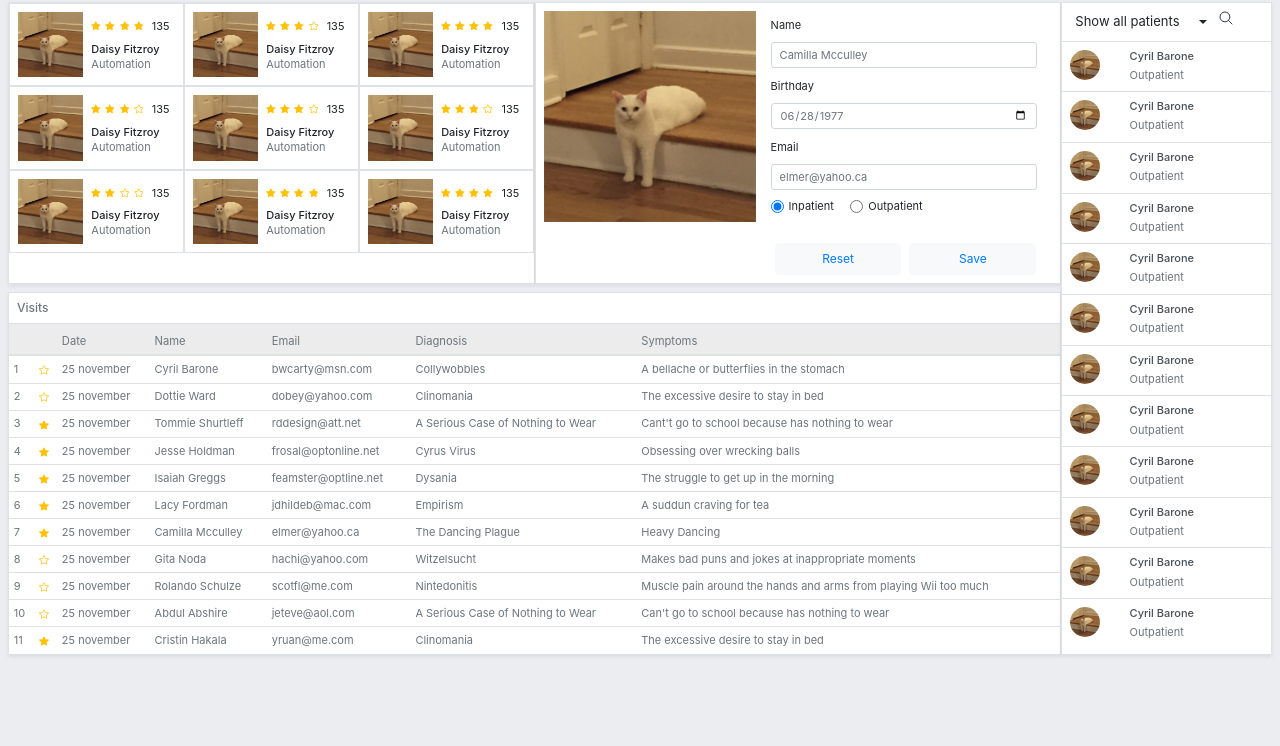
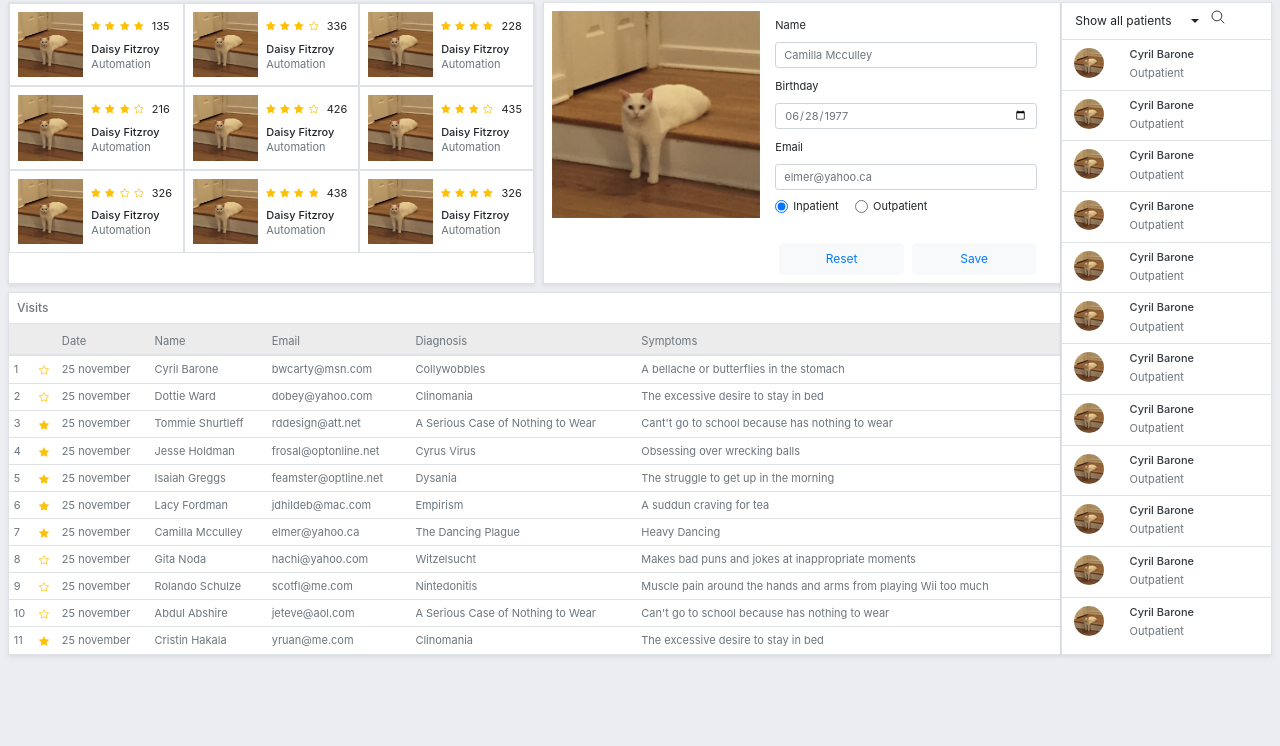
Before and after one commit to sofiegagelmans/FrameWork, a website: page index.html in a window 1280 px wide. Shown: the part 54-800 px from the top of the page. Drawn offline with nearby package versions, Linux system fonts and the light colour scheme; files that its build step writes are made by us from their sources.

Commit message:
correct images

```diff
--- a/index.html
+++ b/index.html
@@ -19,7 +19,7 @@
             <a href="" class="rounded-circle mt-2 mb-2">
               <img class="rounded-circle mr-2" src="images/avatar-cat.png"/>
             </a>
-            <a href="#" class="icon-setting fa-sm text-dark">
+            <a href="#" class="icon-setting fa-sm text-dark mt-2">
               <ion-icon name="settings-outline"></ion-icon>
             </a>
           </div>
@@ -95,7 +95,7 @@
                               <path fill-rule="evenodd" d="M2.866 14.85c-.078.444.36.791.746.593l4.39-2.256 4.389 2.256c.386.198.824-.149.746-.592l-.83-4.73 3.523-3.356c.329-.314.158-.888-.283-.95l-4.898-.696L8.465.792a.513.513 0 0 0-.927 0L5.354 5.12l-4.898.696c-.441.062-.612.636-.283.95l3.523 3.356-.83 4.73zm4.905-2.767l-3.686 1.894.694-3.957a.565.565 0 0 0-.163-.505L1.71 6.745l4.052-.576a.525.525 0 0 0 .393-.288l1.847-3.658 1.846 3.658a.525.525 0 0 0 .393.288l4.052.575-2.906 2.77a.564.564 0 0 0-.163.506l.694 3.957-3.686-1.894a.503.503 0 0 0-.461 0z"/>
                             </svg>
                           </a>
-                          <p class="d-inline-block mb-2 ml-1" style="font-size: 11px;">135</p>
+                          <p class="d-inline-block mb-2 ml-1" style="font-size: 11px;">336</p>
                             <h6 class="mb-0" style="font-size: 11px;">Daisy Fitzroy</h6>
                           <p class="text-muted mb-0" style="font-size: 11px;">Automation</p>
                         </div>
@@ -129,7 +129,7 @@
                               <path d="M3.612 15.443c-.386.198-.824-.149-.746-.592l.83-4.73L.173 6.765c-.329-.314-.158-.888.283-.95l4.898-.696L7.538.792c.197-.39.73-.39.927 0l2.184 4.327 4.898.696c.441.062.612.636.283.95l-3.523 3.356.83 4.73c.078.443-.36.79-.746.592L8 13.187l-4.389 2.256z"/>
                             </svg>
                           </a>
-                          <p class="d-inline-block mb-2 ml-1" style="font-size: 11px;">135</p>
+                          <p class="d-inline-block mb-2 ml-1" style="font-size: 11px;">228</p>
                             <h6 class="mb-0" style="font-size: 11px;">Daisy Fitzroy</h6>
                           <p class="text-muted mb-0" style="font-size: 11px;">Automation</p>
                         </div>
@@ -166,7 +166,7 @@
                               <path fill-rule="evenodd" d="M2.866 14.85c-.078.444.36.791.746.593l4.39-2.256 4.389 2.256c.386.198.824-.149.746-.592l-.83-4.73 3.523-3.356c.329-.314.158-.888-.283-.95l-4.898-.696L8.465.792a.513.513 0 0 0-.927 0L5.354 5.12l-4.898.696c-.441.062-.612.636-.283.95l3.523 3.356-.83 4.73zm4.905-2.767l-3.686 1.894.694-3.957a.565.565 0 0 0-.163-.505L1.71 6.745l4.052-.576a.525.525 0 0 0 .393-.288l1.847-3.658 1.846 3.658a.525.525 0 0 0 .393.288l4.052.575-2.906 2.77a.564.564 0 0 0-.163.506l.694 3.957-3.686-1.894a.503.503 0 0 0-.461 0z"/>
                             </svg>
                           </a>
-                          <p class="d-inline-block mb-2 ml-1" style="font-size: 11px;">135</p>
+                          <p class="d-inline-block mb-2 ml-1" style="font-size: 11px;">216</p>
                             <h6 class="mb-0" style="font-size: 11px;">Daisy Fitzroy</h6>
                           <p class="text-muted mb-0" style="font-size: 11px;">Automation</p>
                         </div>
@@ -200,7 +200,7 @@
                               <path fill-rule="evenodd" d="M2.866 14.85c-.078.444.36.791.746.593l4.39-2.256 4.389 2.256c.386.198.824-.149.746-.592l-.83-4.73 3.523-3.356c.329-.314.158-.888-.283-.95l-4.898-.696L8.465.792a.513.513 0 0 0-.927 0L5.354 5.12l-4.898.696c-.441.062-.612.636-.283.95l3.523 3.356-.83 4.73zm4.905-2.767l-3.686 1.894.694-3.957a.565.565 0 0 0-.163-.505L1.71 6.745l4.052-.576a.525.525 0 0 0 .393-.288l1.847-3.658 1.846 3.658a.525.525 0 0 0 .393.288l4.052.575-2.906 2.77a.564.564 0 0 0-.163.506l.694 3.957-3.686-1.894a.503.503 0 0 0-.461 0z"/>
                             </svg>
                           </a>
-                          <p class="d-inline-block mb-2 ml-1" style="font-size: 11px;">135</p>
+                          <p class="d-inline-block mb-2 ml-1" style="font-size: 11px;">426</p>
                             <h6 class="mb-0" style="font-size: 11px;">Daisy Fitzroy</h6>
                           <p class="text-muted mb-0" style="font-size: 11px;">Automation</p>
                         </div>
@@ -234,7 +234,7 @@
                               <path fill-rule="evenodd" d="M2.866 14.85c-.078.444.36.791.746.593l4.39-2.256 4.389 2.256c.386.198.824-.149.746-.592l-.83-4.73 3.523-3.356c.329-.314.158-.888-.283-.95l-4.898-.696L8.465.792a.513.513 0 0 0-.927 0L5.354 5.12l-4.898.696c-.441.062-.612.636-.283.95l3.523 3.356-.83 4.73zm4.905-2.767l-3.686 1.894.694-3.957a.565.565 0 0 0-.163-.505L1.71 6.745l4.052-.576a.525.525 0 0 0 .393-.288l1.847-3.658 1.846 3.658a.525.525 0 0 0 .393.288l4.052.575-2.906 2.77a.564.564 0 0 0-.163.506l.694 3.957-3.686-1.894a.503.503 0 0 0-.461 0z"/>
                             </svg>
                           </a>
-                          <p class="d-inline-block mb-2 ml-1" style="font-size: 11px;">135</p>
+                          <p class="d-inline-block mb-2 ml-1" style="font-size: 11px;">435</p>
                             <h6 class="mb-0" style="font-size: 11px;">Daisy Fitzroy</h6>
                           <p class="text-muted mb-0" style="font-size: 11px;">Automation</p>
                         </div>
@@ -271,7 +271,7 @@
                               <path fill-rule="evenodd" d="M2.866 14.85c-.078.444.36.791.746.593l4.39-2.256 4.389 2.256c.386.198.824-.149.746-.592l-.83-4.73 3.523-3.356c.329-.314.158-.888-.283-.95l-4.898-.696L8.465.792a.513.513 0 0 0-.927 0L5.354 5.12l-4.898.696c-.441.062-.612.636-.283.95l3.523 3.356-.83 4.73zm4.905-2.767l-3.686 1.894.694-3.957a.565.565 0 0 0-.163-.505L1.71 6.745l4.052-.576a.525.525 0 0 0 .393-.288l1.847-3.658 1.846 3.658a.525.525 0 0 0 .393.288l4.052.575-2.906 2.77a.564.564 0 0 0-.163.506l.694 3.957-3.686-1.894a.503.503 0 0 0-.461 0z"/>
                             </svg>
                           </a>
-                          <p class="d-inline-block mb-2 ml-1" style="font-size: 11px;">135</p>
+                          <p class="d-inline-block mb-2 ml-1" style="font-size: 11px;">326</p>
                             <h6 class="mb-0" style="font-size: 11px;">Daisy Fitzroy</h6>
                           <p class="text-muted mb-0" style="font-size: 11px;">Automation</p>
                         </div>
@@ -305,7 +305,7 @@
                               <path d="M3.612 15.443c-.386.198-.824-.149-.746-.592l.83-4.73L.173 6.765c-.329-.314-.158-.888.283-.95l4.898-.696L7.538.792c.197-.39.73-.39.927 0l2.184 4.327 4.898.696c.441.062.612.636.283.95l-3.523 3.356.83 4.73c.078.443-.36.79-.746.592L8 13.187l-4.389 2.256z"/>
                             </svg>
                           </a>
-                          <p class="d-inline-block mb-2 ml-1" style="font-size: 11px;">135</p>
+                          <p class="d-inline-block mb-2 ml-1" style="font-size: 11px;">438</p>
                             <h6 class="mb-0" style="font-size: 11px;">Daisy Fitzroy</h6>
                           <p class="text-muted mb-0" style="font-size: 11px;">Automation</p>
                         </div>
@@ -339,7 +339,7 @@
                               <path d="M3.612 15.443c-.386.198-.824-.149-.746-.592l.83-4.73L.173 6.765c-.329-.314-.158-.888.283-.95l4.898-.696L7.538.792c.197-.39.73-.39.927 0l2.184 4.327 4.898.696c.441.062.612.636.283.95l-3.523 3.356.83 4.73c.078.443-.36.79-.746.592L8 13.187l-4.389 2.256z"/>
                             </svg>
                           </a>
-                          <p class="d-inline-block mb-2 ml-1" style="font-size: 11px;">135</p>
+                          <p class="d-inline-block mb-2 ml-1" style="font-size: 11px;">326</p>
                             <h6 class="mb-0" style="font-size: 11px;">Daisy Fitzroy</h6>
                           <p class="text-muted mb-0" style="font-size: 11px;">Automation</p>
                         </div>
@@ -349,7 +349,7 @@
                 </div>
               </div>
               <!-- form and buttons -->
-              <div class="col bg-white border shadow-sm p-2">
+              <div class="col bg-white border shadow-sm ml-2 p-2">
                 <div class="container p-0">
                   <div class="row m-0">
                     <div class="col-12 col-md p-0">
@@ -589,10 +589,8 @@
             <div class="row">
               <div class="col-12 p-0">
                 <div class="col p-0">
-                  <div class="row">
-                  </div>
                   <div class="btn-group">
-                    <button class="btn btn-sm m-1 rounded-0 " style="font-size: 13px;" type="button">Show all patients</button></button>
+                    <button class="btn btn-sm m-1 rounded-0 " style="font-size: 12px;" type="button">Show all patients</button></button>
                     <button type="button" class="btn btn-sm dropdown-toggle dropdown-toggle-split rounded-0">
                     </button>
                   </div>
@@ -601,132 +599,132 @@
                   </a>
                   <a class="list-group list-group-item-action border-top rounded-0 p-2" id="list-profile-list" data-toggle="list" href="#list-profile" role="tab" aria-controls="profile">
                     <div class="row">
-                      <div class="col">
+                      <div class="col ml-1">
                         <img class="img-fluid rounded-circle" src="images/avatar-cat.png"/>
                       </div>
                       <div class="col-8 pl-0">
-                        <h6 class="name-patient mb-1" style="font-size: 11px;">Cyril Barone</h6>
+                        <h6 class="text-dark mb-1" style="font-size: 11px;">Cyril Barone</h6>
                         <p class="info-patient text-muted mb-0" style="font-size: 11px;">Outpatient</p>
                       </div>
                     </div>
                   </a>
                   <a class="list-group list-group-item-action border-top rounded-0 p-2" id="list-profile-list" data-toggle="list" href="#list-profile" role="tab" aria-controls="profile">
                     <div class="row">
-                      <div class="col">
+                      <div class="col ml-1">
                         <img class="img-fluid rounded-circle" src="images/avatar-cat.png"/>
                       </div>
                       <div class="col-8 pl-0">
-                        <h6 class="name-patient mb-1" style="font-size: 11px;">Cyril Barone</h6>
+                        <h6 class="text-dark mb-1" style="font-size: 11px;">Cyril Barone</h6>
                         <p class="info-patient text-muted mb-0" style="font-size: 11px;">Outpatient</p>
                       </div>
                     </div>
                   </a>
                   <a class="list-group list-group-item-action border-top rounded-0 p-2" id="list-profile-list" data-toggle="list" href="#list-profile" role="tab" aria-controls="profile">
                     <div class="row">
-                      <div class="col">
+                      <div class="col ml-1">
                         <img class="img-fluid rounded-circle" src="images/avatar-cat.png"/>
                       </div>
                       <div class="col-8 pl-0">
-                        <h6 class="name-patient mb-1" style="font-size: 11px;">Cyril Barone</h6>
+                        <h6 class="text-dark mb-1" style="font-size: 11px;">Cyril Barone</h6>
                         <p class="info-patient text-muted mb-0" style="font-size: 11px;">Outpatient</p>
                       </div>
                     </div>
                   </a>
                   <a class="list-group list-group-item-action border-top rounded-0 p-2" id="list-profile-list" data-toggle="list" href="#list-profile" role="tab" aria-controls="profile">
                     <div class="row">
-                      <div class="col">
+                      <div class="col ml-1">
                         <img class="img-fluid rounded-circle" src="images/avatar-cat.png"/>
                       </div>
                       <div class="col-8 pl-0">
-                        <h6 class="name-patient mb-1" style="font-size: 11px;">Cyril Barone</h6>
+                        <h6 class="text-dark mb-1" style="font-size: 11px;">Cyril Barone</h6>
                         <p class="info-patient text-muted mb-0" style="font-size: 11px;">Outpatient</p>
                       </div>
                     </div>
                   </a>
                   <a class="list-group list-group-item-action border-top rounded-0 p-2" id="list-profile-list" data-toggle="list" href="#list-profile" role="tab" aria-controls="profile">
                     <div class="row">
-                      <div class="col">
+                      <div class="col ml-1">
                         <img class="img-fluid rounded-circle" src="images/avatar-cat.png"/>
                       </div>
                       <div class="col-8 pl-0">
-                        <h6 class="name-patient mb-1" style="font-size: 11px;">Cyril Barone</h6>
+                        <h6 class="text-dark mb-1" style="font-size: 11px;">Cyril Barone</h6>
                         <p class="info-patient text-muted mb-0" style="font-size: 11px;">Outpatient</p>
                       </div>
                     </div>
                   </a>
                   <a class="list-group list-group-item-action border-top rounded-0 p-2" id="list-profile-list" data-toggle="list" href="#list-profile" role="tab" aria-controls="profile">
                     <div class="row">
-                      <div class="col">
+                      <div class="col ml-1">
                         <img class="img-fluid rounded-circle" src="images/avatar-cat.png"/>
                       </div>
                       <div class="col-8 pl-0">
-                        <h6 class="name-patient mb-1" style="font-size: 11px;">Cyril Barone</h6>
+                        <h6 class="text-dark mb-1" style="font-size: 11px;">Cyril Barone</h6>
                         <p class="info-patient text-muted mb-0" style="font-size: 11px;">Outpatient</p>
                       </div>
                     </div>
                   </a>
                   <a class="list-group list-group-item-action border-top rounded-0 p-2" id="list-profile-list" data-toggle="list" href="#list-profile" role="tab" aria-controls="profile">
                     <div class="row">
-                      <div class="col">
+                      <div class="col ml-1">
                         <img class="img-fluid rounded-circle" src="images/avatar-cat.png"/>
                       </div>
                       <div class="col-8 pl-0">
-                        <h6 class="name-patient mb-1" style="font-size: 11px;">Cyril Barone</h6>
+                        <h6 class="text-dark mb-1" style="font-size: 11px;">Cyril Barone</h6>
                         <p class="info-patient text-muted mb-0" style="font-size: 11px;">Outpatient</p>
                       </div>
                     </div>
                   </a>
                   <a class="list-group list-group-item-action border-top rounded-0 p-2" id="list-profile-list" data-toggle="list" href="#list-profile" role="tab" aria-controls="profile">
                     <div class="row">
-                      <div class="col">
+                      <div class="col ml-1">
                         <img class="img-fluid rounded-circle" src="images/avatar-cat.png"/>
                       </div>
                       <div class="col-8 pl-0">
-                        <h6 class="name-patient mb-1" style="font-size: 11px;">Cyril Barone</h6>
+                        <h6 class="text-dark mb-1" style="font-size: 11px;">Cyril Barone</h6>
                         <p class="info-patient text-muted mb-0" style="font-size: 11px;">Outpatient</p>
                       </div>
                     </div>
                   </a>
                   <a class="list-group list-group-item-action border-top rounded-0 p-2" id="list-profile-list" data-toggle="list" href="#list-profile" role="tab" aria-controls="profile">
                     <div class="row">
-                      <div class="col">
+                      <div class="col ml-1">
                         <img class="img-fluid rounded-circle" src="images/avatar-cat.png"/>
                       </div>
                       <div class="col-8 pl-0">
-                        <h6 class="name-patient mb-1" style="font-size: 11px;">Cyril Barone</h6>
+                        <h6 class="text-dark mb-1" style="font-size: 11px;">Cyril Barone</h6>
                         <p class="info-patient text-muted mb-0" style="font-size: 11px;">Outpatient</p>
                       </div>
                     </div>
                   </a>
                   <a class="list-group list-group-item-action border-top rounded-0 p-2" id="list-profile-list" data-toggle="list" href="#list-profile" role="tab" aria-controls="profile">
                     <div class="row">
-                      <div class="col">
+                      <div class="col ml-1">
                         <img class="img-fluid rounded-circle" src="images/avatar-cat.png"/>
                       </div>
                       <div class="col-8 pl-0">
-                        <h6 class="name-patient mb-1" style="font-size: 11px;">Cyril Barone</h6>
+                        <h6 class="text-dark mb-1" style="font-size: 11px;">Cyril Barone</h6>
                         <p class="info-patient text-muted mb-0" style="font-size: 11px;">Outpatient</p>
                       </div>
                     </div>
                   </a>
                   <a class="list-group list-group-item-action border-top rounded-0 p-2" id="list-profile-list" data-toggle="list" href="#list-profile" role="tab" aria-controls="profile">
                     <div class="row">
-                      <div class="col">
+                      <div class="col ml-1">
                         <img class="img-fluid rounded-circle" src="images/avatar-cat.png"/>
                       </div>
                       <div class="col-8 pl-0">
-                        <h6 class="name-patient mb-1" style="font-size: 11px;">Cyril Barone</h6>
+                        <h6 class="text-dark mb-1" style="font-size: 11px;">Cyril Barone</h6>
                         <p class="info-patient text-muted mb-0" style="font-size: 11px;">Outpatient</p>
                       </div>
                     </div>
                   </a>
                   <a class="list-group list-group-item-action border-top rounded-0 p-2" id="list-profile-list" data-toggle="list" href="#list-profile" role="tab" aria-controls="profile">
                     <div class="row">
-                      <div class="col">
+                      <div class="col ml-1">
                         <img class="img-fluid rounded-circle" src="images/avatar-cat.png"/>
                       </div>
                       <div class="col-8 pl-0">
-                        <h6 class="name-patient mb-1" style="font-size: 11px;">Cyril Barone</h6>
+                        <h6 class="text-dark mb-1" style="font-size: 11px;">Cyril Barone</h6>
                         <p class="info-patient text-muted mb-0" style="font-size: 11px;">Outpatient</p>
                       </div>
                     </div>
```
